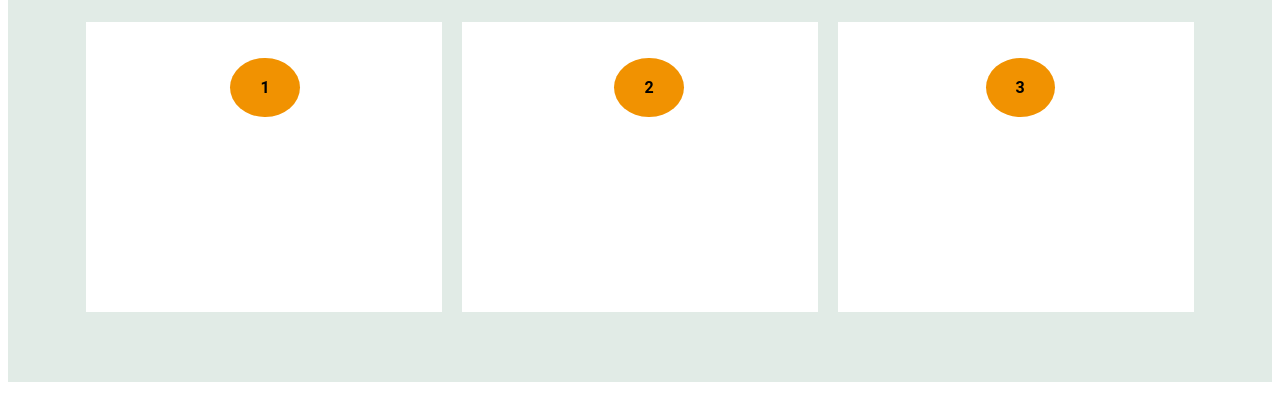
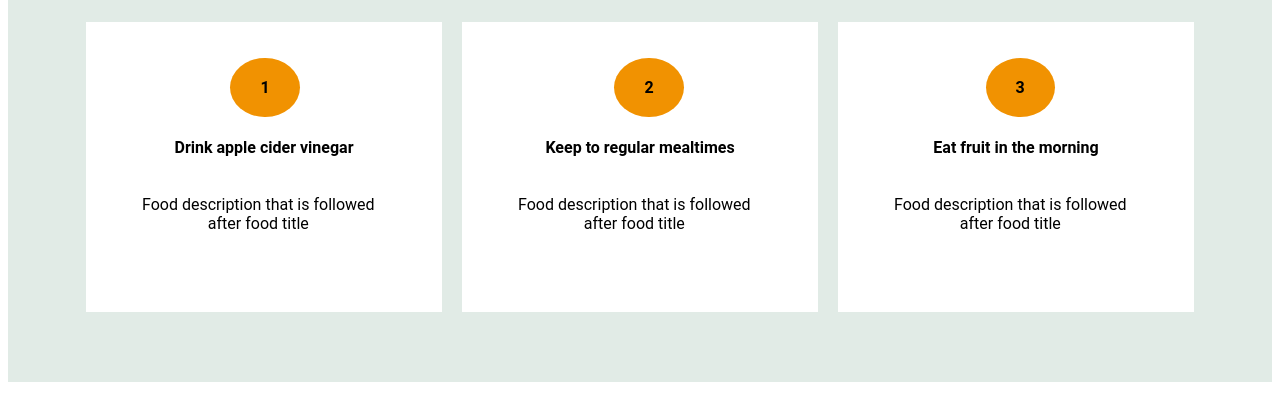
Before and after one commit to danielmuthama/Letuce-Eat, a plain HTML site: page index.html in a window 1280 px wide. Shown: the part 626-1046 px from the top of the page. Drawn offline with Linux system fonts and the light colour scheme.

Commit message:
done with the second section

```diff
--- a/index.html
+++ b/index.html
@@ -41,12 +41,18 @@
         <div class="container">
             <div class = "flex1">
                 <p class = "flex-1"> <strong>1</strong></p>
+                <h4 class = "header">Drink apple cider vinegar</h4>
+                <p class = "flex-p">Food description that is followed <br> after food title</p>
             </div>
             <div class = "flex1">
                 <p class = "flex-2"> <strong>2</strong></p>
+                <h4 class = "header">Keep to regular mealtimes</h4>
+                <p class = "flex-p">Food description that is followed <br> after food title</p>
             </div>
             <div class = "flex1">
                 <p class = "flex-3"> <strong>3</strong></p>
+                <h4 class = "header">Eat fruit in the morning</h4>
+                <p class = "flex-p">Food description that is followed <br> after food title</p>
             </div>
           </div>
     </div>
--- a/style.css
+++ b/style.css
@@ -128,3 +128,9 @@ a:hover {
     position: absolute;
     left: 77%;
 }
+.header {
+    padding-top: 75px;
+}
+.flex-p {
+    padding-right: 15%;
+}
```
